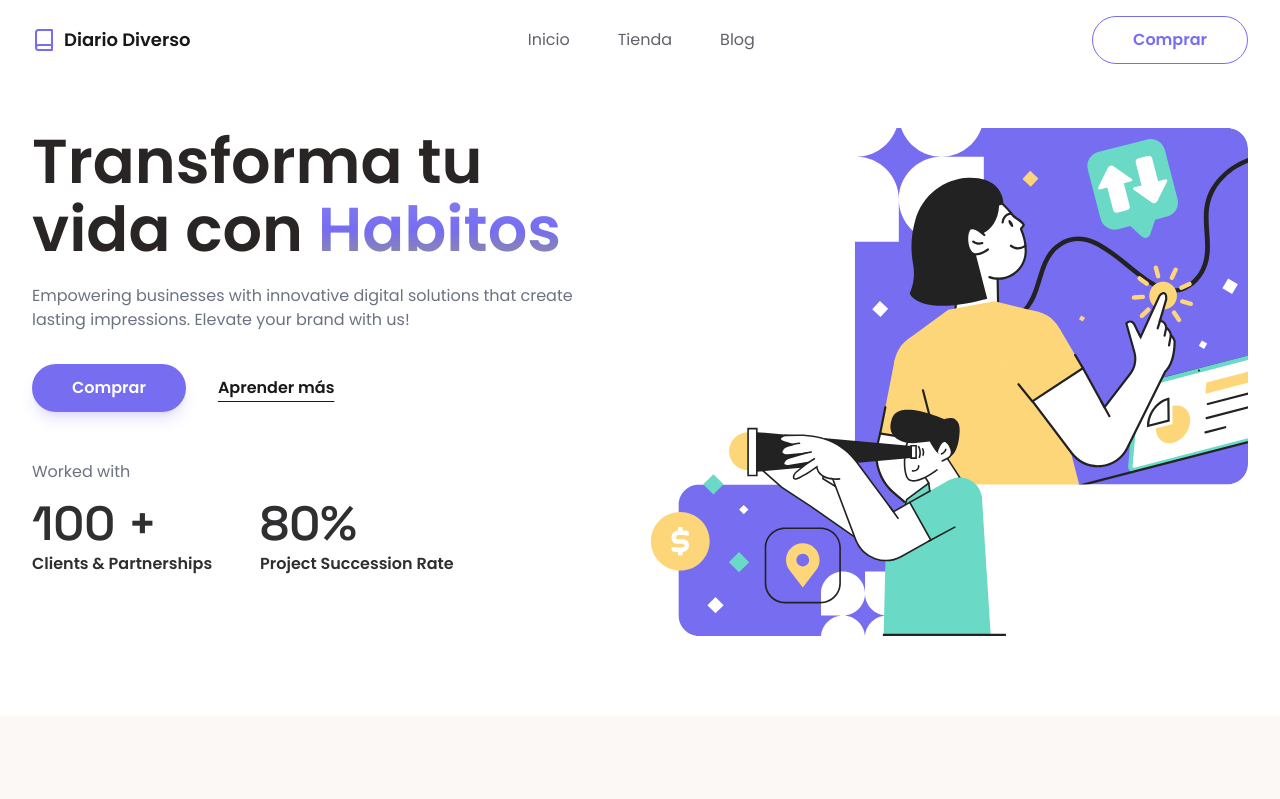
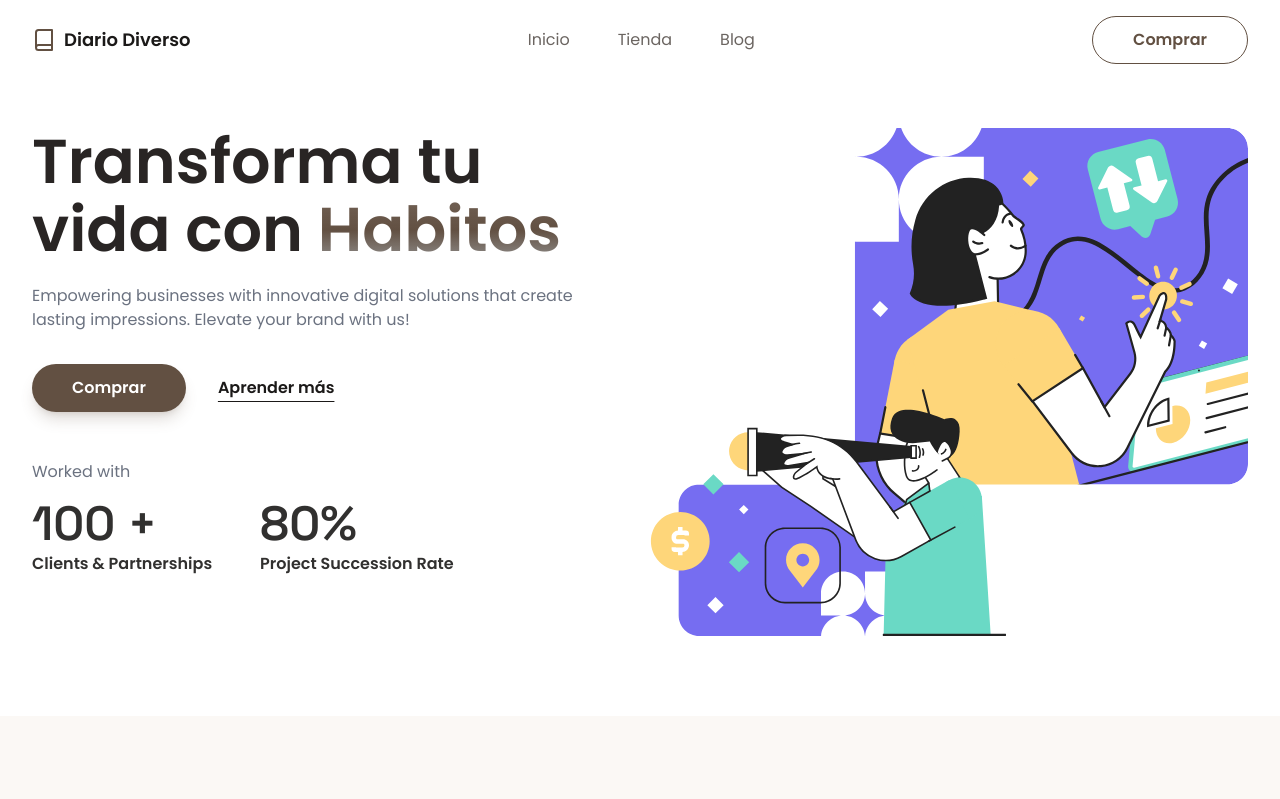
Before and after one commit to johinsDev/diario-diverso-landing, a Next.js app: page / in a window 1280 px wide. Shown: the top 799 px of the page. Built offline with nearby package versions, Linux system fonts and the light colour scheme; what tailwindcss-3d would draw is missing.

Commit message:
update colors

```diff
--- a/app/globals.css
+++ b/app/globals.css
@@ -4,7 +4,27 @@
 
 @layer base {
   :root {
-    --background: 244 100% 100%;
+    --background: 26 100% 100%;
+    --foreground: 26 5% 10%;
+    --card: 26 50% 100%;
+    --card-foreground: 26 5% 15%;
+    --popover: 26 100% 100%;
+    --popover-foreground: 26 100% 10%;
+    --primary: 26 19.5% 32.2%;
+    --primary-foreground: 0 0% 100%;
+    --secondary: 26 30% 90%;
+    --secondary-foreground: 0 0% 0%;
+    --muted: -12 30% 95%;
+    --muted-foreground: 26 5% 40%;
+    --accent: -12 30% 90%;
+    --accent-foreground: 26 5% 15%;
+    --destructive: 0 100% 50%;
+    --destructive-foreground: 26 5% 100%;
+    --border: 26 30% 82%;
+    --input: 26 30% 50%;
+    --ring: 26 19.5% 32.2%;
+    --radius: 0.5rem;
+    /* --background: 244 100% 100%;
     --foreground: 244 5% 10%;
     --card: 244 50% 100%;
     --card-foreground: 244 5% 15%;
@@ -23,7 +43,7 @@
     --border: 244 30% 82%;
     --input: 244 30% 50%;
     --ring: 244 82.5% 68.6%;
-    --radius: 0.5rem;
+    --radius: 0.5rem; */
   }
   .dark {
     --background: 244 50% 10%;
```
